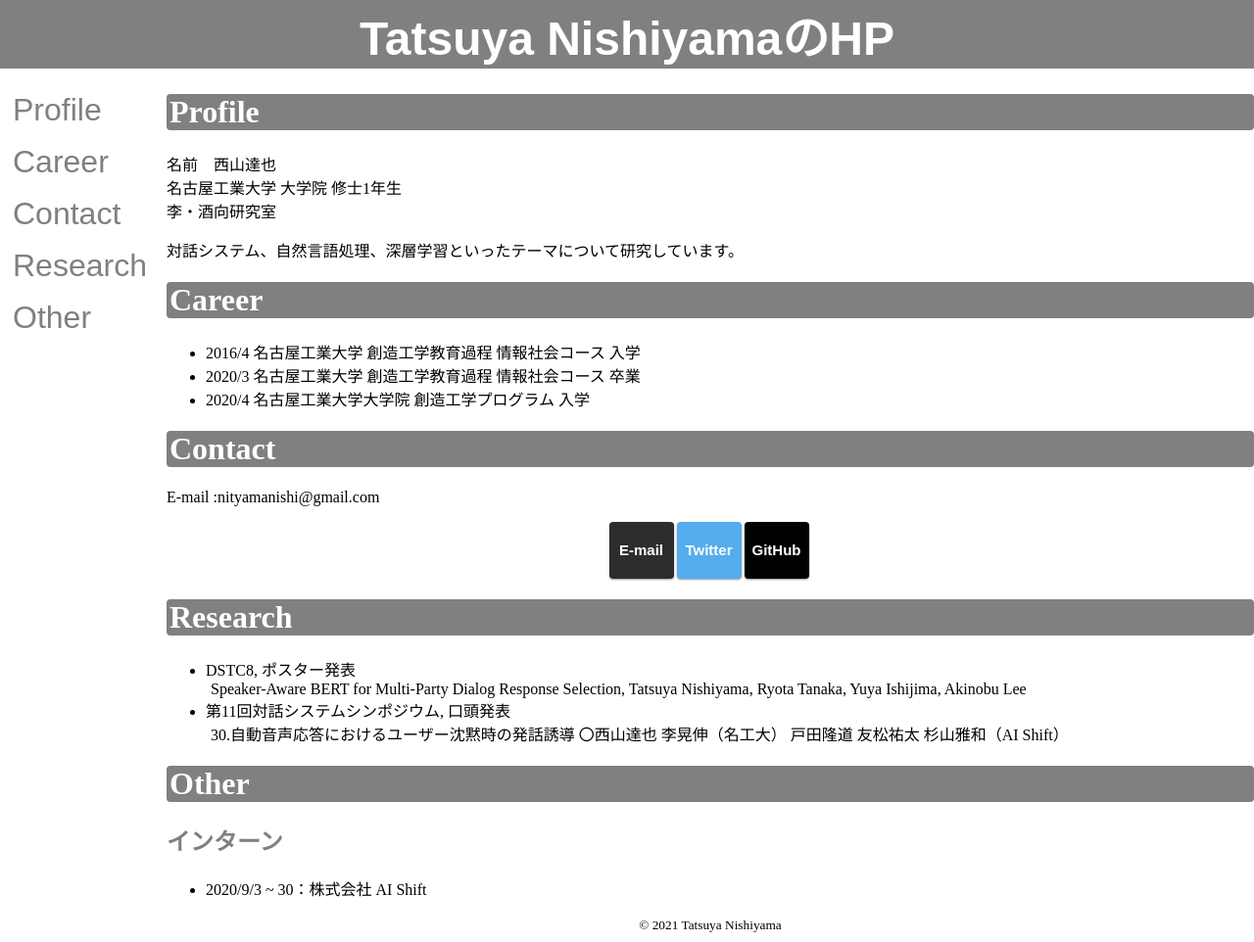
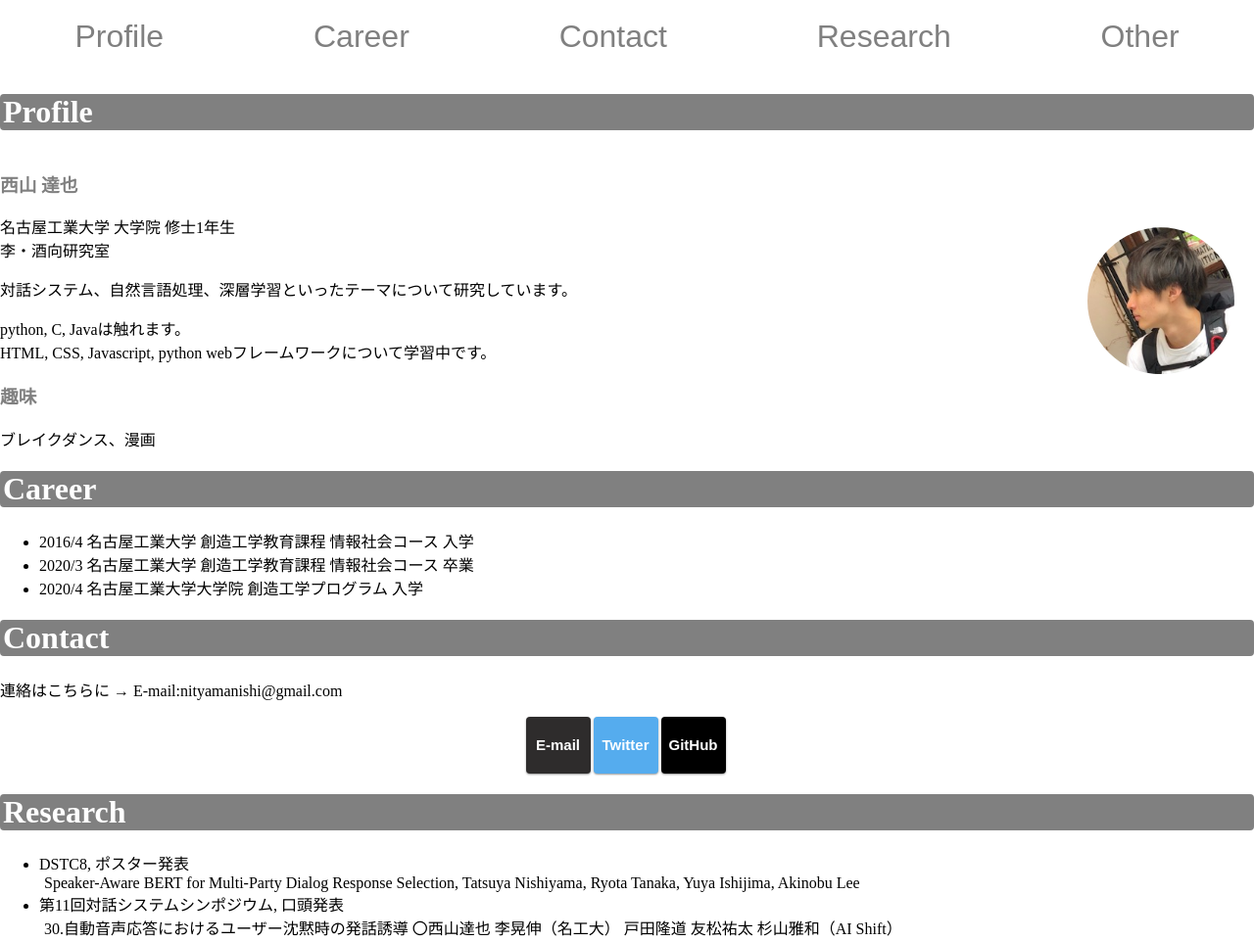
Before and after one commit to ntatsuyag/my_homepage, a plain HTML site: page index.html in a window 1280 px wide. Shown: the top 962 px of the page at 98% size. Drawn offline with Linux system fonts and the light colour scheme.

Commit message:
画像追加,サイドメニュー廃止、その他微修正

```diff
--- a/index.html
+++ b/index.html
@@ -8,15 +8,7 @@
 </head>
 <body>
     <header>
-        <p>Tatsuya NishiyamaのHP</p>
-    </header>
-    <div class="side_main">
-        <!-- サイドメニューの出し入れ -->
-        <input type="checkbox" name="" id="menu">
-        <label for="menu" class="open"><div>Menu</div></label>
-        <label for="menu" class="close"></label>
-
-        <!-- サイドバーの中身 -->
+        <!-- <p>Tatsuya NishiyamaのHP</p> -->
         <aside>
             <nav>
                 <ul class="side_links">
@@ -28,33 +20,38 @@
                 </ul>
             </nav>
         </aside>
+    </header>
+    <div class="side_main">
+        <!-- サイドメニューの出し入れ -->
+        <!-- <input type="checkbox" name="" id="menu">
+        <label for="menu" class="open"><div>Menu</div></label>
+        <label for="menu" class="close"></label> -->
 
         <main>
-            <!-- <nav>
-                <ul class="in_links">
-                    <li><a href="#Profile"><div>Profile</div></a></li>
-                    <li><a href="#Career"><div>Career</div></a></li>
-                    <li><a href="#Contact"><div>Contact</div></a></li>
-                    <li><a href="#Research"><div>Research</div></a></li>
-                    <li><a href="#Other"><div>Other</div></a></li>
-                </ul>
-            </nav> -->
-
             <h1 id="Profile">Profile</h1>
-            <div>名前　西山達也</div>
-            <div>名古屋工業大学 大学院 修士1年生</div>
-            <a href="https://www.slp.nitech.ac.jp/"><div>李・酒向研究室</div></a>
-            <p>対話システム、自然言語処理、深層学習といったテーマについて研究しています。</p>
-
+            <div class="profile_pic">
+                <div>
+                    <h3>西山 達也</h3>
+                    <div>名古屋工業大学 大学院 修士1年生</div>
+                    <a href="https://www.slp.nitech.ac.jp/"><div>李・酒向研究室</div></a>
+                    <p>対話システム、自然言語処理、深層学習といったテーマについて研究しています。</p>
+                    <div>python, C, Javaは触れます。</div>
+                    <div>HTML, CSS, Javascript, python webフレームワークについて学習中です。</div>
+                    <h3>趣味</h3>
+                    <div>ブレイクダンス、漫画</div>
+                </div>
+                <img src="./header_tatsuya.JPG" alt="tatsuya_picture" width="150px" height="150px">
+            </div>
             <h1 id="Career">Career</h1>
                 <ul>
-                    <li>2016/4 名古屋工業大学 創造工学教育過程 情報社会コース 入学</li>
-                    <li>2020/3 名古屋工業大学 創造工学教育過程 情報社会コース 卒業</li>
+                    <li>2016/4 名古屋工業大学 創造工学教育課程 情報社会コース 入学</li>
+                    <li>2020/3 名古屋工業大学 創造工学教育課程 情報社会コース 卒業</li>
                     <li>2020/4 名古屋工業大学大学院 創造工学プログラム 入学</li>
                 </ul>
 
             <h1 id="Contact">Contact</h1>
-            <p>E-mail :nityamanishi@gmail.com</p>
+
+            <p>連絡はこちらに → E-mail:nityamanishi@gmail.com</p>
             <nl class="buttoms">
                 <li><a class="follow_buttom mail" href="mailto:nityamanishi@gmail.com"><div>E-mail</div></a></li>
                 <li><a class="follow_buttom twitter" href="https://twitter.com/yama_nisshii"><div>Twitter</div></a></li>
--- a/style.css
+++ b/style.css
@@ -16,17 +16,18 @@ header p{
 }
 
 /* サイドメニュー */
-.open, .close{
+/* .open, .close{
     display: none;
-}
+} */
 /* チェックボックスは左に隠す */
-.side_main input[type="checkbox"]{
+/* .side_main input[type="checkbox"]{
     position: absolute;
     left: -50vw;
-}
+} */
+
 
 /* 1000px以下の画面なら */
-@media screen and (max-width: 1000px){
+/* @media screen and (max-width: 1000px){
     .open, .close{
         display: flex;
     }
@@ -53,7 +54,7 @@ header p{
         padding-top: 5px;
     }
 
-    /* checkboxの挙動を指定 */
+    checkboxの挙動を指定
     .side_main input[type="checkbox"]:checked ~ aside{
         left: 0;
     }
@@ -61,10 +62,10 @@ header p{
         position: absolute;
         width: 100%;
         height: 100%;
-        /* background: rgba(128, 128, 128, 0.452); 色をつけたいならこれをつかう*/
+        background: rgba(128, 128, 128, 0.452); 色をつけたいならこれをつかう
     }
 
-}
+} */
 
 .side_main{
     margin: 0;
@@ -80,6 +81,9 @@ aside{
 aside ul{
     list-style-type: none;
     padding: 0;
+    display: flex;
+    justify-content: space-around
+
 }
 
 aside li{
@@ -87,7 +91,6 @@ aside li{
     border-radius:4px;
     margin-right: 10px;
     margin-left: 10px;
-    margin-bottom: 10px;
     padding: 3px 3px 3px 3px;
 }
 aside div{
@@ -127,35 +130,20 @@ main h1{
 main h2{
     color:gray;
 }
+main h3{
+    color:gray;
+}
 
-
-/* ページ内リンク */
-/* .in_links{
-    list-style-type: none;
+.profile_pic{
     display: flex;
-    justify-content: center;
-    padding-left: 0;
+    justify-content: space-between;
+    align-items: center;
 }
-.in_links li{
-    text-decoration: none;
-    border-radius:4px;
-    background:rgb(172, 172, 172);
-    margin-right: 10px;
-    margin-left: 10px;
-    padding: 3px 3px 3px 3px;
+/* 画像の変形 */
+.profile_pic img{
+    margin-right: 20px;
+    clip-path: circle(50% at 50% 50%);
 }
-.in_links div{
-    font-family:'Arial',sans-serif;
-    color: white;
-    font-size: 2rem;
-}
-.in_links li:hover{
-    background:rgba(172, 172, 172, 0.65);
-
-}
-.in_links div:hover{
-    text-decoration: underline;
-} */
 
 /* ボタン全体 */
 .buttoms{
```
Also changed, not shown: header_tatsuya.JPG (added).
